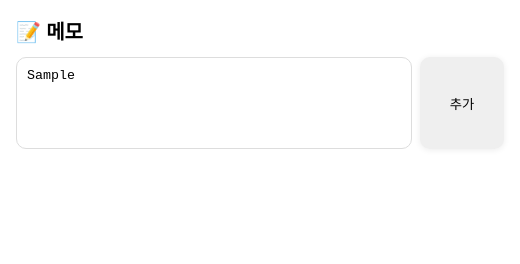
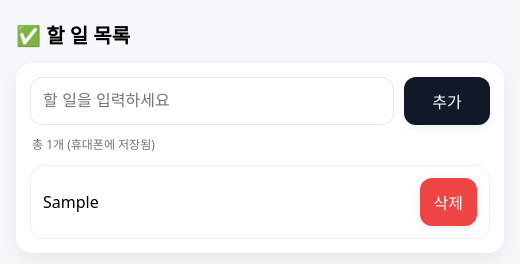
Before and after one commit to bluemon777-say/todo-pwm, an Electron app: page index.html in a window 520 px wide. Both pictures are taken after typing "Sample" into the empty fields and a click on the button "추가". Drawn offline with Linux system fonts and the light colour scheme.

Commit message:
Update index.html

```diff
--- a/index.html
+++ b/index.html
@@ -1,129 +1,129 @@
 <!doctype html>
 <html lang="ko">
 <head>
-  <meta charset="UTF-8" />
-  <meta http-equiv="Content-Security-Policy" content="default-src 'self'; style-src 'self' 'unsafe-inline'; script-src 'self';">
-  <meta name="viewport" content="width=device-width, initial-scale=1.0" />
-  <title>메모</title>
+  <meta charset="utf-8" />
+  <meta name="viewport" content="width=device-width, initial-scale=1" />
+  <title>할 일 목록</title>
   <style>
-    body { margin: 0; font-family: system-ui, -apple-system, Segoe UI, Roboto, Apple SD Gothic Neo, Noto Sans KR, sans-serif; }
-    .wrap { padding: 16px; }
-    h1 { margin: 0 0 12px; font-size: 20px; }
-    .row { display: flex; gap: 8px; }
-    textarea {
-      flex: 1; height: 70px; resize: none; padding: 10px; border-radius: 10px;
-      border: 1px solid #ddd; outline: none;
+    :root { font-family: system-ui, -apple-system, "Apple SD Gothic Neo", "Noto Sans KR", sans-serif; }
+    body { margin: 0; background: #f6f7fb; }
+    .wrap { max-width: 520px; margin: 0 auto; padding: 16px; }
+    h1 { margin: 4px 0 14px; font-size: 20px; }
+    .card { background: #fff; border-radius: 16px; padding: 14px; box-shadow: 0 8px 20px rgba(0,0,0,.06); }
+    .row { display: flex; gap: 10px; }
+    input[type="text"]{
+      flex: 1; border: 1px solid #e5e7eb; border-radius: 12px;
+      padding: 12px; font-size: 16px; outline: none;
     }
-    button {
-      padding: 10px 12px; border: 0; border-radius: 10px; cursor: pointer;
-      box-shadow: 0 1px 6px rgba(0,0,0,.08);
+    button{
+      border: 0; border-radius: 12px; padding: 12px 14px;
+      font-size: 16px; cursor: pointer; box-shadow: 0 2px 10px rgba(0,0,0,.08);
+      touch-action: manipulation;
     }
-    .add { min-width: 84px; }
-    .meta { margin: 10px 0 14px; color: #666; font-size: 12px; }
-    .list { display: flex; flex-direction: column; gap: 10px; }
-    .card {
-      border: 1px solid #eee; border-radius: 14px; padding: 12px;
-      box-shadow: 0 1px 10px rgba(0,0,0,.06);
-    }
-    .cardTop { display: flex; justify-content: space-between; align-items: center; gap: 10px; }
-    .date { color: #777; font-size: 12px; white-space: nowrap; }
-    .del { font-size: 12px; }
-    .text { margin-top: 8px; white-space: pre-wrap; line-height: 1.35; }
-    .empty { color: #888; font-size: 14px; padding: 14px 4px; }
+    .add { background: #111827; color: #fff; min-width: 86px; }
+    .meta { margin: 10px 2px 2px; font-size: 12px; color: #6b7280; }
+    ul { list-style: none; padding: 0; margin: 12px 0 0; display: flex; flex-direction: column; gap: 10px; }
+    li { background: #fff; border-radius: 14px; padding: 12px; border: 1px solid #eef0f4; display: flex; justify-content: space-between; gap: 10px; align-items: center; }
+    .txt { white-space: pre-wrap; word-break: break-word; line-height: 1.3; font-size: 16px; }
+    .del { background: #ef4444; color: white; }
+    .empty { padding: 14px 2px; color: #9ca3af; font-size: 14px; }
   </style>
 </head>
 <body>
   <div class="wrap">
-    <h1>📝 메모</h1>
+    <h1>✅ 할 일 목록</h1>
 
-    <div class="row">
-      <textarea id="input" placeholder="메모를 입력하고 추가 버튼을 누르세요. (Ctrl+Enter로도 추가)"></textarea>
-      <button class="add" id="addBtn">추가</button>
+    <div class="card">
+      <div class="row">
+        <input id="todoInput" type="text" placeholder="할 일을 입력하세요" autocomplete="off" />
+        <button class="add" id="addBtn">추가</button>
+      </div>
+      <div class="meta" id="meta"></div>
+
+      <ul id="list"></ul>
+      <div class="empty" id="empty" style="display:none;">아직 할 일이 없어요 🙂</div>
     </div>
-
-    <div class="meta" id="meta"></div>
-    <div class="list" id="list"></div>
   </div>
 
   <script>
-    const $input = document.getElementById("input");
+    const KEY = "simple_todo_list_v1";
+
+    const $input = document.getElementById("todoInput");
     const $addBtn = document.getElementById("addBtn");
     const $list = document.getElementById("list");
     const $meta = document.getElementById("meta");
+    const $empty = document.getElementById("empty");
 
-    function fmt(iso) {
+    /** @type {{id:string,text:string,createdAt:number}[]} */
+    let todos = [];
+
+    function load() {
       try {
-        const d = new Date(iso);
-        return d.toLocaleString();
+        const raw = localStorage.getItem(KEY);
+        todos = raw ? JSON.parse(raw) : [];
+        if (!Array.isArray(todos)) todos = [];
       } catch {
-        return iso;
+        todos = [];
       }
     }
 
-    function render(memos) {
-      $meta.textContent = `총 ${memos.length}개 (로컬 저장됨)`;
+    function save() {
+      localStorage.setItem(KEY, JSON.stringify(todos));
+    }
+
+    function render() {
       $list.innerHTML = "";
+      $meta.textContent = `총 ${todos.length}개 (휴대폰에 저장됨)`;
 
-      if (memos.length === 0) {
-        const div = document.createElement("div");
-        div.className = "empty";
-        div.textContent = "아직 메모가 없습니다.";
-        $list.appendChild(div);
-        return;
-      }
+      $empty.style.display = (todos.length === 0) ? "block" : "none";
 
-      for (const m of memos) {
-        const card = document.createElement("div");
-        card.className = "card";
+      for (const t of todos) {
+        const li = document.createElement("li");
 
-        const top = document.createElement("div");
-        top.className = "cardTop";
-
-        const date = document.createElement("div");
-        date.className = "date";
-        date.textContent = fmt(m.createdAt);
+        const txt = document.createElement("div");
+        txt.className = "txt";
+        txt.textContent = t.text;
 
         const del = document.createElement("button");
         del.className = "del";
         del.textContent = "삭제";
-        del.addEventListener("click", async () => {
-          const next = await window.memoAPI.delete(m.id);
-          render(next);
+        del.addEventListener("click", () => {
+          todos = todos.filter(x => x.id !== t.id);
+          save();
+          render();
         });
 
-        top.appendChild(date);
-        top.appendChild(del);
-
-        const text = document.createElement("div");
-        text.className = "text";
-        text.textContent = m.text;
-
-        card.appendChild(top);
-        card.appendChild(text);
-
-        $list.appendChild(card);
+        li.appendChild(txt);
+        li.appendChild(del);
+        $list.appendChild(li);
       }
     }
 
-    async function refresh() {
-      const memos = await window.memoAPI.list();
-      render(memos);
+    function addTodo() {
+      const text = ($input.value || "").trim();
+      if (!text) return;
+
+      todos.unshift({
+        id: `${Date.now()}_${Math.random().toString(16).slice(2)}`,
+        text,
+        createdAt: Date.now()
+      });
+
+      $input.value = "";
+      $input.focus();
+      save();
+      render();
     }
 
-    async function addMemo() {
-      const text = $input.value;
-      const next = await window.memoAPI.add(text);
-      $input.value = "";
-      $input.focus();
-      render(next);
-    }
-
-    $addBtn.addEventListener("click", addMemo);
+    // 이벤트
+    $addBtn.addEventListener("click", addTodo);
     $input.addEventListener("keydown", (e) => {
-      if ((e.ctrlKey || e.metaKey) && e.key === "Enter") addMemo();
+      if (e.key === "Enter") addTodo(); // 모바일 키보드 Enter
     });
 
-    refresh();
+    // 초기
+    load();
+    render();
   </script>
 </body>
 </html>
```
